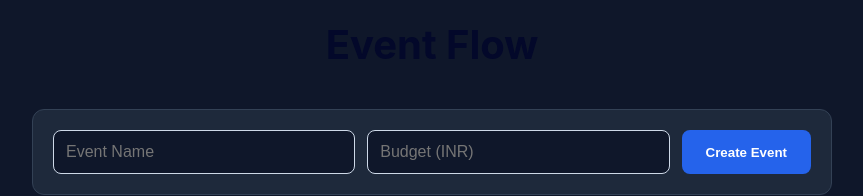
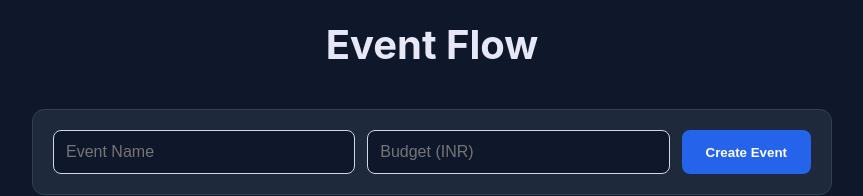
Before and after one commit to Maanyajha-12/EventFlow-app, a React app in the folder frontend/: page / in a window 1280 px wide. Shown: the top 196 px of the page, without its empty margins (208-1071 px from the left). Built offline with nearby package versions, Linux system fonts and the light colour scheme; no server answers; the HTML template or start-up script is replaced by a standard one.

Commit message:
fixed css

```diff
--- a/frontend/src/App.css
+++ b/frontend/src/App.css
@@ -6,7 +6,7 @@
 h1 {
   text-align: center;
   margin-bottom: 40px;
-  color: #03082a;
+  color: #e6e8f8;
   font-size: 2.5rem;
 }
 
```
